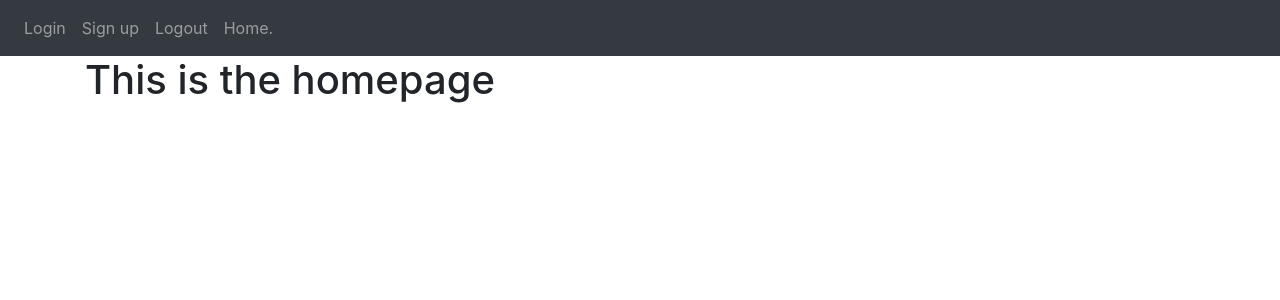
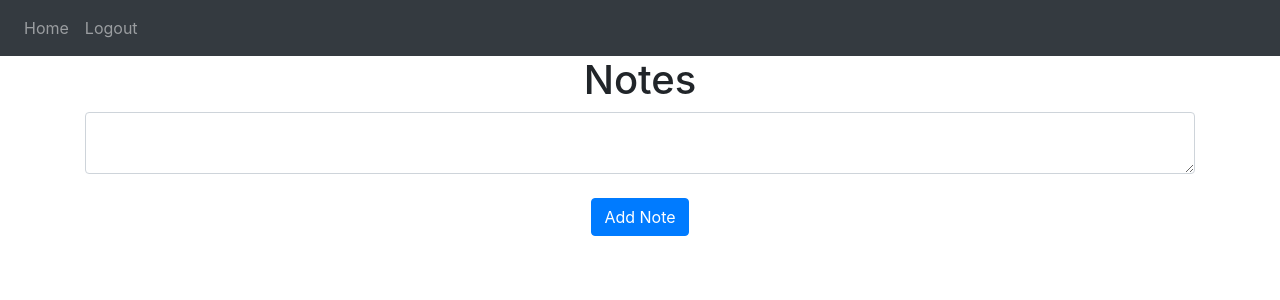
Before and after one commit to Dmand723/WebWithFlask, a Flask app: page / in a window 1280 px wide. Shown: the top 300 px of the page. Run offline with Flask 3, Linux system fonts and the light colour scheme; the visitor is signed in with stand-in values (Sample User, id 1); data that the repository does not hold is empty; some libraries are stand-ins or nearby versions.

Commit message:
Added added and deleting notes

```diff
--- a/website/auth.py
+++ b/website/auth.py
@@ -24,7 +24,7 @@ def login():
                flash('Incorrect password, try again',category='error')
         else:
             flash('No user with that email',category='error')
-    return render_template('login.html')
+    return render_template('login.html',user=current_user)
 
 
 @auth.route('/sign-up',methods=['GET','POST'])
@@ -54,7 +54,7 @@ def signup():
             return redirect(url_for('views.home'))
 
 
-    return render_template('sign_up.html')
+    return render_template('sign_up.html',user=current_user)
 
 @auth.route('/logout')
 @login_required
--- a/website/templates/base.html
+++ b/website/templates/base.html
@@ -30,10 +30,13 @@
       </button>
       <div class="collapse navbar-collapse" id="navbar">
         <div class="navbar-nav">
+          {% if user.is_authenticated %}
+          <a class="nav-item nav-link" id="home" href="/">Home</a>
+          <a class="nav-item nav-link" id="logout" href="/logout">Logout</a>
+          {% else %}
           <a class="nav-item nav-link" id="login" href="/login">Login</a>
           <a class="nav-item nav-link" id="signUp" href="/sign-up">Sign up</a>
-          <a class="nav-item nav-link" id="logout" href="/logout">Logout</a>
-          <a class="nav-item nav-link" id="home" href="/">Home.</a>
+          {% endif %}
         </div>
       </div>
     </nav>
@@ -50,6 +53,13 @@
 
     {% elif category == 'success'%}
     <div class="alert alert-success alert-dismissable fade show" role="alert">
+      {{ message }}
+      <button type="button" class="close" data-dismiss="alert">
+        <span aria-hidden="true">&times;</span>
+      </button>
+    </div>
+    {% elif category == 'warning'%}
+    <div class="alert alert-warning alert-dismissable fade show" role="alert">
       {{ message }}
       <button type="button" class="close" data-dismiss="alert">
         <span aria-hidden="true">&times;</span>
@@ -73,5 +83,17 @@
       integrity="sha384-JZR6Spejh4U02d8jOt6vLEHfe/JQGiRRSQQxSfFWpi1MquVdAyjUar5+76PVCmYl"
       crossorigin="anonymous"
     ></script>
+    {% block javascript %}
+    <script type="text/javascript">
+      function deleteNote(noteId) {
+        fetch("/delete-note", {
+          method: "POST",
+          body: JSON.stringify({ noteId: noteId }),
+        }).then((_res) => {
+          window.location.href = "/";
+        });
+      }
+    </script>
+    {% endblock %}
   </body>
 </html>
--- a/website/templates/home.html
+++ b/website/templates/home.html
@@ -1,4 +1,21 @@
 {% extends 'base.html' %} {% block title %}Home{% endblock %} {% block content
 %}
-<h1>This is the homepage</h1>
+<h1 align="center">Notes</h1>
+<ul class="list-group list-group-flush" id="notes">
+  {% for note in user.notes %}
+  <li class="list-group-item">
+    {{note.data}}
+    <button type="button" class="close" onclick="deleteNote('{{note.id}}')">
+      <span aria-hidden="true">&times;</span>
+    </button>
+  </li>
+  {% endfor %}
+</ul>
+<form method="POST">
+  <textarea name="note" id="note" class="form-control"></textarea>
+  <br />
+  <div align="center">
+    <button type="submit" class="btn btn-primary">Add Note</button>
+  </div>
+</form>
 {% endblock %}
--- a/website/veiws.py
+++ b/website/veiws.py
@@ -1,7 +1,35 @@
-from flask import Blueprint,render_template
+from flask import Blueprint,render_template, request,flash, jsonify
+from flask_login import  login_required , current_user
+from .models import Note
+from . import db
+import json
 
 veiws = Blueprint('views',__name__)
 
-@veiws.route('/')
+@veiws.route('/',methods=['GET','POST'])
+@login_required
 def home():
-    return render_template('home.html')
+    if request.method == 'POST':
+        note = request.form.get('note')
+
+        if len(note) < 1:
+            flash("Note is too short","error")
+        else:
+            newNote = Note(data=note,user_id=current_user.id)
+            db.session.add(newNote)
+            db.session.commit()
+            fla = flash("Note Added","success")
+    return render_template('home.html',user=current_user)
+
+
+@veiws.route('/delete-note', methods=['POST'])
+def delete_note():
+    note = json.loads(request.data)
+    noteId = note['noteId']
+    note = Note.query.get(noteId)
+    if note:
+        if note.user_id == current_user.id:
+            db.session.delete(note)
+            db.session.commit()
+            flash('Note deleted','warning')
+    return jsonify({})
```
Also changed, not shown: website/static/index.js (added, +8 -0 lines).
